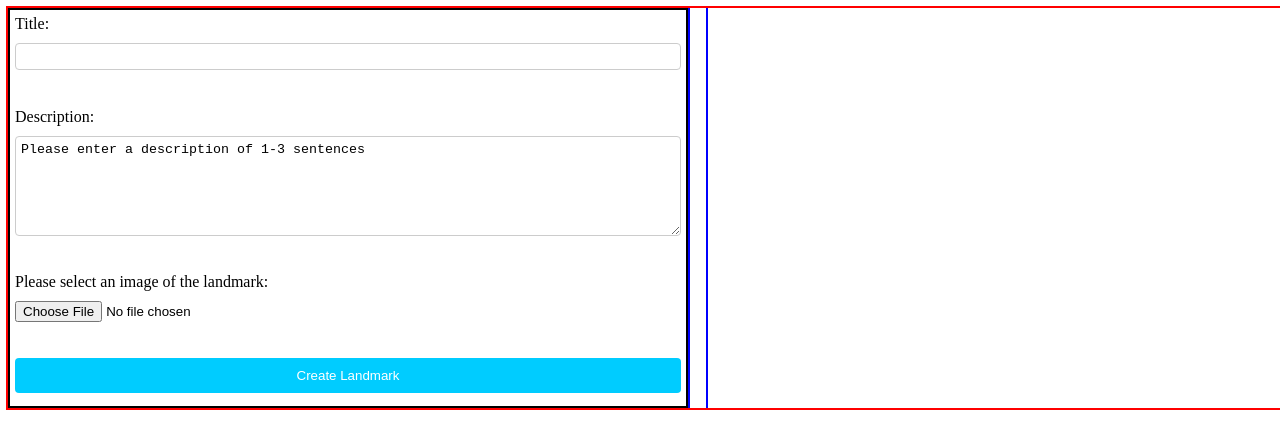
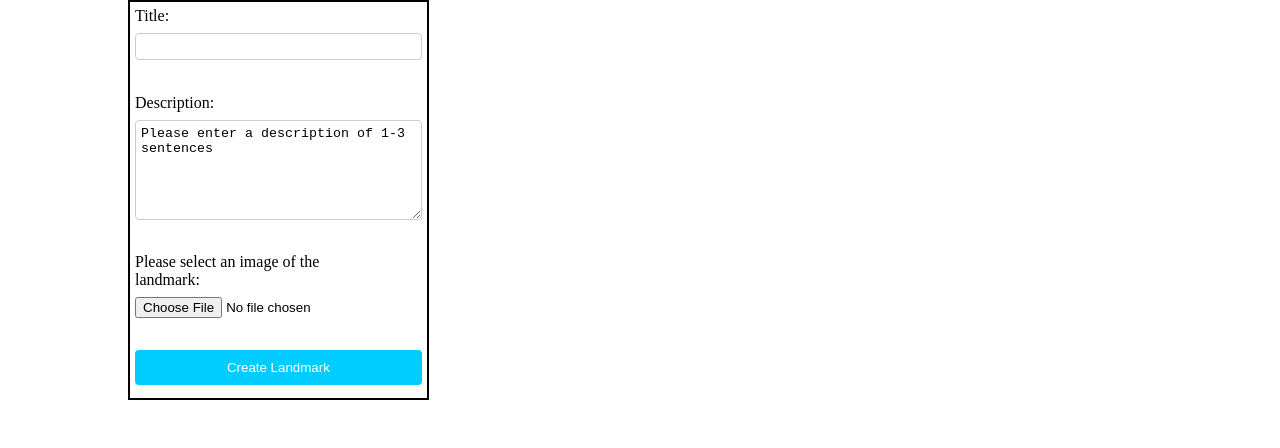
Before and after one commit to Jenny12120/Assignment_1_webdev, a plain HTML site: page index.html in a window 1280 px wide. Drawn offline with Linux system fonts and the light colour scheme; some packages are replaced by stand-ins of ours.

Commit message:
fix alignment and porportion issues

```diff
--- a/landmark.css
+++ b/landmark.css
@@ -6,12 +6,11 @@
     display: flex;
     flex-direction: column;
     justify-content: space-between;
-    flex: 1 1 400px;
+    flex: 1 1 200px;
     max-width: 100%;
-    width: 100%;
+    width:20%;
     border: 2px solid #000000;
     padding: 5px 5px 5px 5px;
-    outline: 2px solid blue;
 }
 
 label {
@@ -62,14 +61,15 @@ body {
   display: flex;
   flex-wrap: wrap;
   gap: 20px;
-  width: 100%;
-  outline: 2px solid red;
+  width: 80%;
+  justify-content: center;
+  margin:auto;
 }
 
 #map {
-  flex: 1 1 300px;
+  flex: 4 1 300px;
   min-width: 0;
   min-height: 400px;
   max-width: 100%;
-  outline: 2px solid blue;
+  width: 80%;
 }
```
